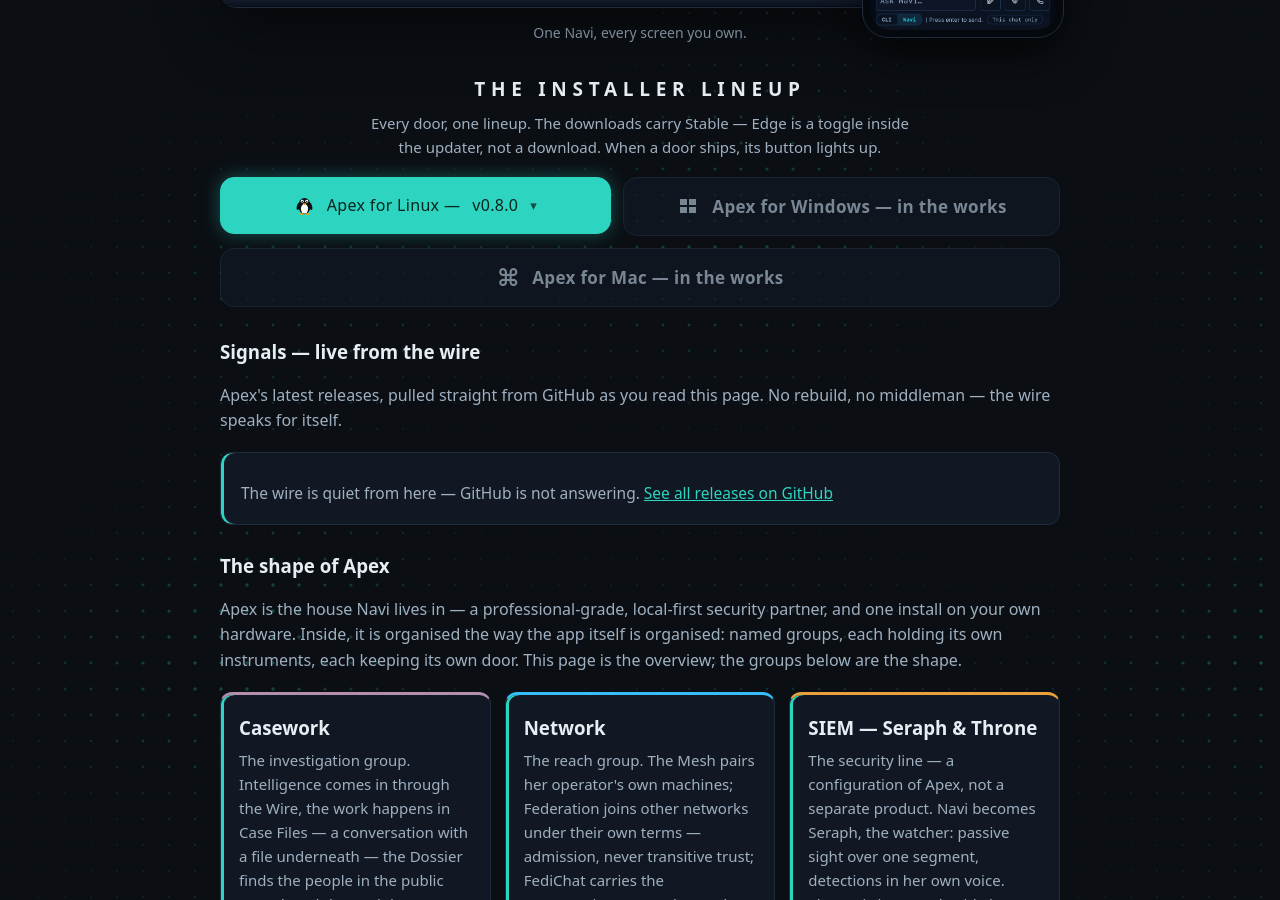
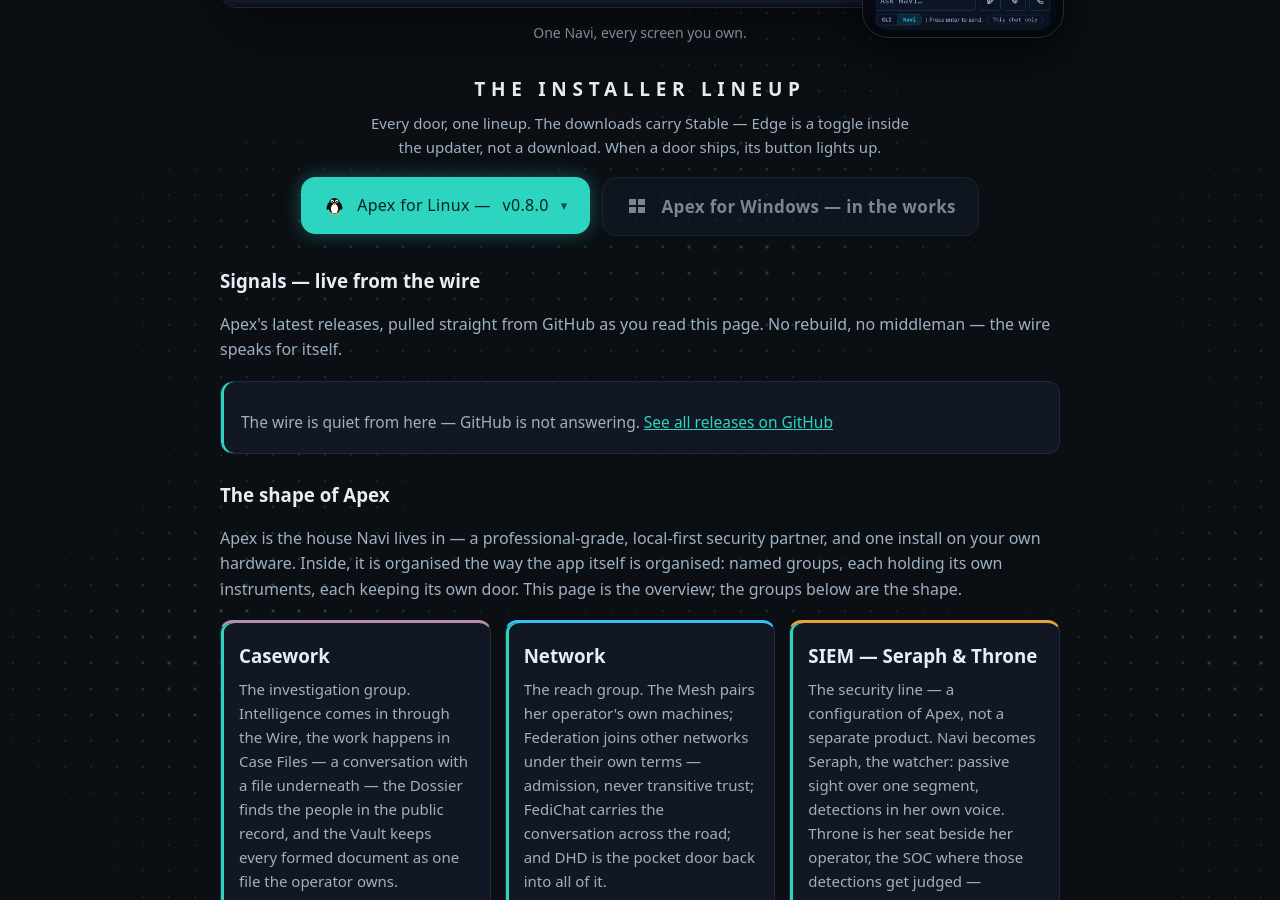
Before and after one commit to AlexKollar/nocturnerow, a Jekyll site: the page built from apex.html, in a window 1280 px wide and 900 px high, scrolled down 1075 px. Built offline with Jekyll 4.4.1, drawn with Linux system fonts in a browser that asks for light colours.

Commit message:
Apex lineup: Mac door removed — Linux and Windows only
Operator's ruling, 2026-11-26: scrap Mac while we play; the house
ships Linux and Windows. The row now runs two doors, still
horizontal and equal.

```diff
--- a/apex.html
+++ b/apex.html
@@ -69,7 +69,6 @@ a.ax-btn:hover{box-shadow:0 0 26px rgba(45,212,191,.55);text-decoration:none}
 </div>
 </div>
 <span class="ax-btn is-soon"><svg class="ax-mark" viewBox="0 0 48 48" aria-hidden="true"><g fill="currentColor"><rect x="8" y="10" width="14" height="12"/><rect x="26" y="10" width="14" height="12"/><rect x="8" y="26" width="14" height="12"/><rect x="26" y="26" width="14" height="12"/></g></svg>Apex for Windows &mdash; in the works</span>
-<span class="ax-btn is-soon"><span class="ax-glyph" aria-hidden="true">&#8984;</span>Apex for Mac &mdash; in the works</span>
 </div>
 </div>
 <script>
```
